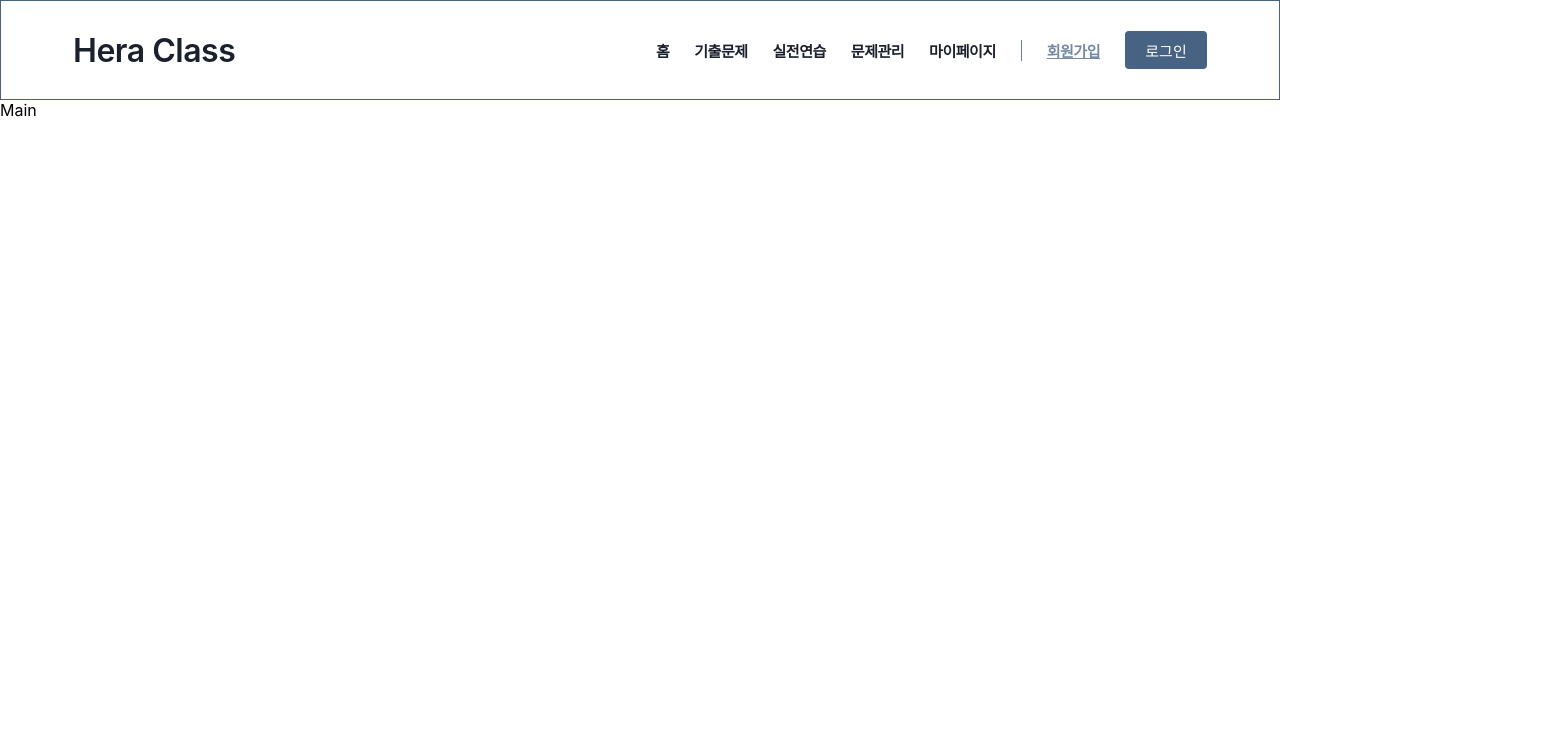
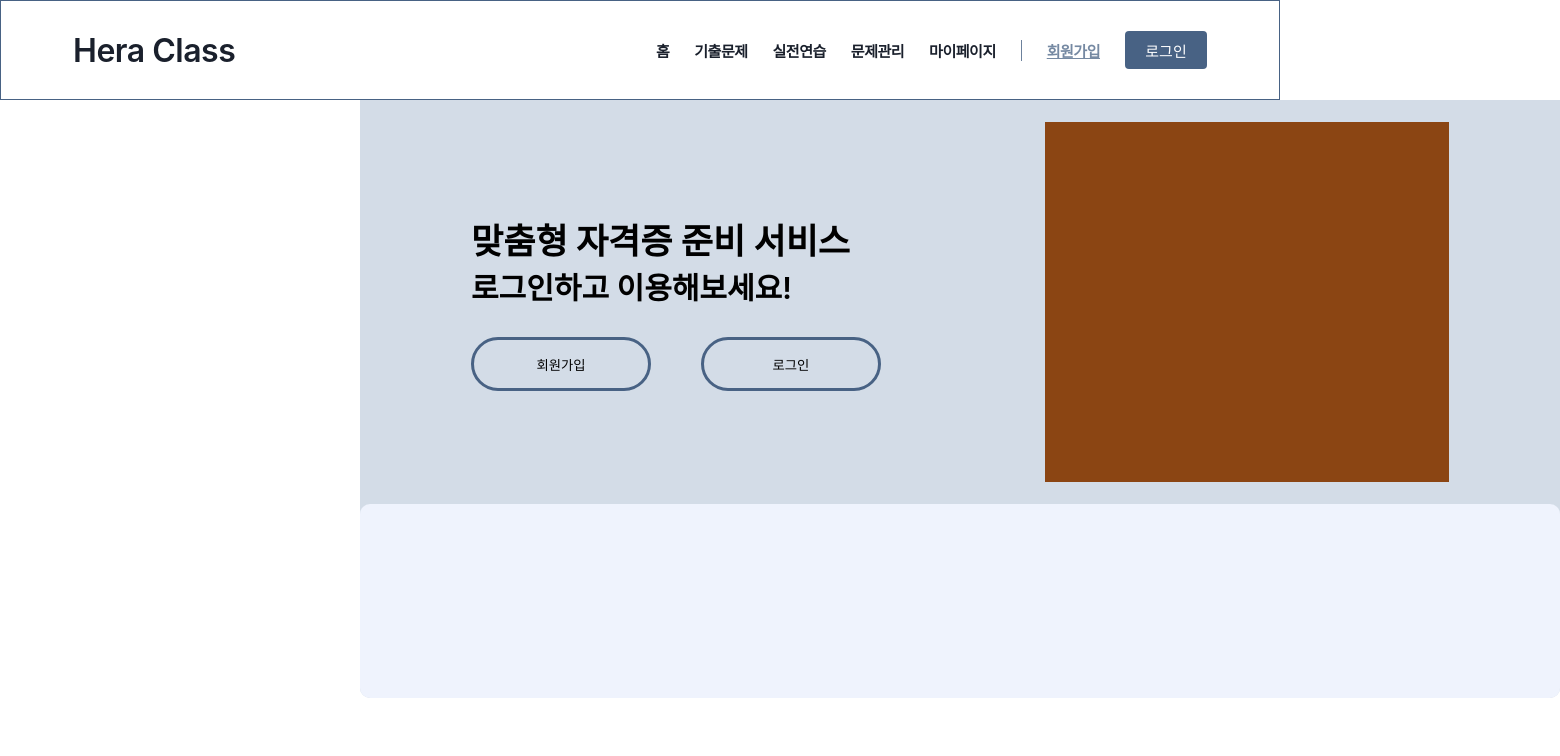
Before and after one commit to THE-HERA-CLASS/HC-frontend, a React (Create React App) app: page / in a window 1280 px wide. Shown: the top 756 px of the page, 1560 px wide, since content can reach past the window. Built offline with nearby package versions, Linux system fonts and the light colour scheme; no server answers.

Commit message:
[Feat] Header.jsx 라우터 연결 메인 페이지 상단 박스 일부 작성

```diff
--- a/src/components/common/CustomBtn.jsx
+++ b/src/components/common/CustomBtn.jsx
@@ -9,7 +9,7 @@ function CustomBtn(props) {
   //linewidth: 선의 굵기입니다.
   //color: 글씨 색입니다.
   //상위 폴더의 버튼 props에 linewidth가 없다면 외각선이 보이지 않습니다.
-  const { children, bc, width, height, outlinecolor, linewidth, onClick, margin, shadow, type, position, left, top } =
+  const { children, bc, width, height, border, onClick, margin, shadow, type, position, left, top, borderRadius } =
     props;
 
   return (
@@ -18,10 +18,10 @@ function CustomBtn(props) {
       bc={bc}
       width={width}
       height={height}
-      outlinecolor={outlinecolor}
-      linewidth={linewidth}
+      border={border}
       shadow={shadow}
       onClick={onClick}
+      borderRadius={borderRadius}
       type={type}
       position={position}
       left={left}
@@ -34,16 +34,16 @@ const ButtonStyled = styled.button`
   margin: ${({ margin }) => `${margin}`};
   width: ${({ width }) => `${width}`};
   height: ${({ height }) => `${height}`};
-  border-radius: 4px;
+  border-radius: ${({ borderRadius }) => `${borderRadius}`};
   background-color: ${({ bc }) => `${bc}`};
   box-shadow: ${({ shadow }) => `${shadow}`};
   top: ${({ top }) => `${top}`};
   left: ${({ left }) => `${left}`};
   position: ${({ position }) => `${position}`};
-  ${({ outlinecolor, linewidth }) =>
-    linewidth
+  ${({ border }) =>
+    border
       ? css`
-          border: ${linewidth} solid ${outlinecolor};
+          border: ${border};
         `
       : css`
           border: none;
--- /dev/null
+++ b/src/components/common/styled/Layout.jsx
@@ -0,0 +1,5 @@
+import { styled } from 'styled-components';
+
+export const Layout = styled.div`
+  margin: 0px 360px;
+`;
--- /dev/null
+++ b/src/components/layout/Footer.jsx
@@ -0,0 +1,16 @@
+import React from 'react';
+import { styled } from 'styled-components';
+
+function Footer() {
+  return <Container></Container>;
+}
+
+const Container = styled.div`
+  /* position: fixed; */
+  width: 100%;
+  height: 347px;
+  background: #d3dce7;
+  bottom: 0;
+  left: 0;
+`;
+export default Footer;
--- a/src/components/layout/Header/Header.jsx
+++ b/src/components/layout/Header.jsx
@@ -1,7 +1,7 @@
 import React from 'react';
 import { styled } from 'styled-components';
-import CustomText from '../../common/CustomText';
-import CustomBtn from '../../common/CustomBtn';
+import CustomText from '../common/CustomText';
+import CustomBtn from '../common/CustomBtn';
 import { useNavigate } from 'react-router-dom';
 
 function Header() {
@@ -10,6 +10,19 @@ function Header() {
   const goHome = () => {
     navigate('/');
   };
+
+  const goSignup = () => {
+    navigate('/signups');
+  };
+
+  const goLogins = () => {
+    navigate('/logins');
+  };
+
+  const goUserMyPage = () => {
+    navigate('/usermypages');
+  };
+
   return (
     <Container>
       <Title>
@@ -24,7 +37,13 @@ function Header() {
         </CustomText>
       </Title>
       <MenuWrap>
-        <CustomText fontSize='15px' fontWeight='600' fontFamily='Roboto' color='#1A202C' cursor='pointer'>
+        <CustomText
+          fontSize='15px'
+          fontWeight='600'
+          fontFamily='Roboto'
+          color='#1A202C'
+          cursor='pointer'
+          onClick={goHome}>
           홈
         </CustomText>
         <CustomText fontSize='15px' fontWeight='600' fontFamily='Plus Jakarta Sans' color='#1A202C' cursor='pointer'>
@@ -36,7 +55,13 @@ function Header() {
         <CustomText fontSize='15px' fontWeight='600' fontFamily='Plus Jakarta Sans' color='#1A202C' cursor='pointer'>
           문제관리
         </CustomText>
-        <CustomText fontSize='15px' fontWeight='600' fontFamily='Plus Jakarta Sans' color='#1A202C' cursor='pointer'>
+        <CustomText
+          fontSize='15px'
+          fontWeight='600'
+          fontFamily='Plus Jakarta Sans'
+          color='#1A202C'
+          cursor='pointer'
+          onClick={goUserMyPage}>
           마이페이지
         </CustomText>
         <Divider />
@@ -47,11 +72,12 @@ function Header() {
           color='#486284'
           textDecoration='underline'
           opacity='0.75'
-          cursor='pointer'>
+          cursor='pointer'
+          onClick={goSignup}>
           회원가입
         </CustomText>
-        <CustomBtn width='82px' height='38px' bc=' #486284'>
-          <CustomText fontSize='15px' fontWeight='500' fontFamily='Inter' color='#fff'>
+        <CustomBtn width='82px' height='38px' bc=' #486284' borderRadius='4px'>
+          <CustomText fontSize='15px' fontWeight='500' fontFamily='Inter' color='#fff' onClick={goLogins}>
             로그인
           </CustomText>
         </CustomBtn>
--- a/src/pages/Main.jsx
+++ b/src/pages/Main.jsx
@@ -1,7 +1,87 @@
 import React from 'react';
+import { Layout } from '../components/common/styled/Layout';
+import { styled } from 'styled-components';
+import CustomText from '../components/common/CustomText';
+import CustomBtn from '../components/common/CustomBtn';
 
 function Main() {
-  return <div>Main</div>;
+  return (
+    <Layout>
+      <TopBox>
+        <ExplainBox>
+          <TextContainer>
+            <CustomText fontSize='35px' fontWeight='700' fontFamily='Inter'>
+              맞춤형 자격증 준비 서비스
+            </CustomText>
+            <CustomText fontSize='30px' fontWeight='600' fontFamily='Inter' margin='0 0 29px 0'>
+              로그인하고 이용해보세요!
+            </CustomText>
+            <ButtonBox>
+              <CustomBtn width='180px' height='54px' border='3px solid #486284' borderRadius='30px' bc='#D3DCE7'>
+                회원가입
+              </CustomBtn>
+              <CustomBtn width='180px' height='54px' border='3px solid #486284' borderRadius='30px' bc='#D3DCE7'>
+                로그인
+              </CustomBtn>
+            </ButtonBox>
+          </TextContainer>
+          <ImgBox></ImgBox>
+        </ExplainBox>
+        <TestSearchBox></TestSearchBox>
+      </TopBox>
+    </Layout>
+  );
 }
 
+const TopBox = styled.div`
+  margin-bottom: 142px;
+
+  display: flex;
+  flex-direction: column;
+  align-items: center;
+  justify-content: space-between;
+
+  width: 1200px;
+  height: 598px;
+  border-bottom-left-radius: 10px;
+  border-bottom-right-radius: 10px;
+  background: #d3dce7;
+`;
+
+const ExplainBox = styled.div`
+  width: 1200px;
+  height: 404px;
+
+  display: flex;
+  flex-direction: row;
+  align-items: center;
+  justify-content: center;
+
+  gap: 164px;
+`;
+
+const TextContainer = styled.div`
+  display: flex;
+  flex-direction: column;
+`;
+
+const ButtonBox = styled.div`
+  display: flex;
+  flex-direction: row;
+  align-items: center;
+  justify-content: center;
+
+  gap: 50px;
+`;
+const ImgBox = styled.div`
+  width: 404px;
+  height: 360px;
+  background: saddlebrown;
+`;
+const TestSearchBox = styled.div`
+  width: 1200px;
+  height: 194px;
+  border-radius: 10px;
+  background: #eff3fd;
+`;
 export default Main;
--- a/src/shared/Router.js
+++ b/src/shared/Router.js
@@ -7,7 +7,8 @@ import AdminPage from '../pages/AdminPage';
 import UserMyPage from '../pages/UserMyPage';
 import TestPage from '../pages/TestPage';
 import SearchResultPage from '../pages/SearchResultPage';
-import Header from '../components/layout/Header/Header';
+import Header from '../components/layout/Header';
+import Footer from '../components/layout/Footer';
 
 function Router() {
   return (
@@ -22,6 +23,7 @@ function Router() {
         <Route path='/testpages' element={<TestPage />} />
         <Route path='/searchresultpage' element={<SearchResultPage />} />
       </Routes>
+      <Footer />
     </BrowserRouter>
   );
 }
```
